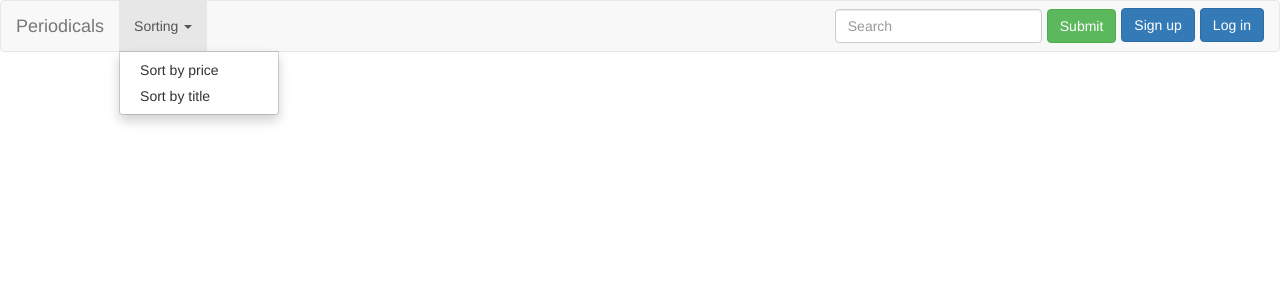
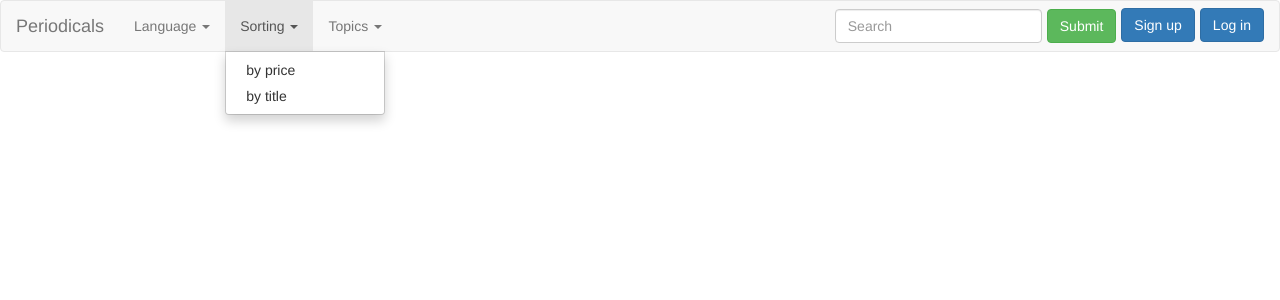
Before and after one commit to yaroslav-fedunkiv/rps-angular, an Angular app: page / in a window 1280 px wide. Both pictures are taken after a click on the button "Sorting". Shown: the top 300 px of the page. Built offline with nearby package versions, Linux system fonts and the light colour scheme.

Commit message:
finished header

```diff
--- a/src/app/header/header.component.html
+++ b/src/app/header/header.component.html
@@ -15,15 +15,30 @@
     <div class="collapse navbar-collapse" id="bs-example-navbar-collapse-1">
       <ul class="nav navbar-nav">
         <li class="dropdown" appDropdown>
+          <a style="cursor: pointer" class="dropdown-toggle" role="button">Language <span class="caret"></span></a>
+          <ul class="dropdown-menu">
+            <li><a style="cursor: pointer">UA</a></li>
+            <li><a style="cursor: pointer">EN</a></li>
+          </ul>
+        </li>
+        <li class="dropdown" appDropdown>
           <a style="cursor: pointer" class="dropdown-toggle" role="button">Sorting <span class="caret"></span></a>
           <ul class="dropdown-menu">
-            <li><a style="cursor: pointer">Sort by price</a></li>
-            <li><a style="cursor: pointer">Sort by title</a></li>
+            <li><a style="cursor: pointer">by price</a></li>
+            <li><a style="cursor: pointer">by title</a></li>
+          </ul>
+        </li>
+        <li class="dropdown" appDropdown>
+          <a style="cursor: pointer" class="dropdown-toggle" role="button">Topics <span class="caret"></span></a>
+          <ul class="dropdown-menu">
+            <li><a style="cursor: pointer">News</a></li>
+            <li><a style="cursor: pointer">Economy</a></li>
+            <li><a style="cursor: pointer">Fashion</a></li>
+            <li><a style="cursor: pointer">Other</a></li>
+            <li><a style="cursor: pointer">...</a></li>
           </ul>
         </li>
       </ul>
-
-
       <ul class="nav navbar-nav navbar-right" style="margin-top: 7px">
         <li><button style="margin-left: 5px;" class="btn-primary btn" type="button">Sign up</button></li>
         <li><button style="margin-left: 5px;" class="btn-primary btn" type="button">Log in</button></li>
```
